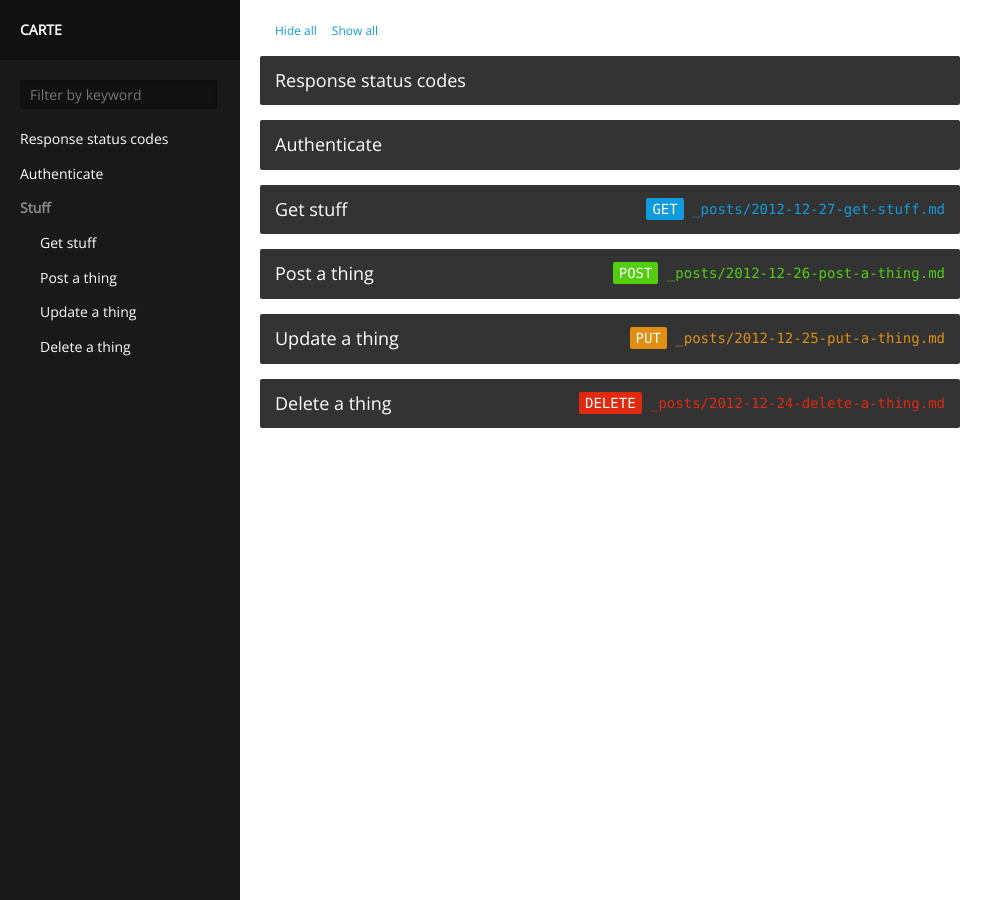
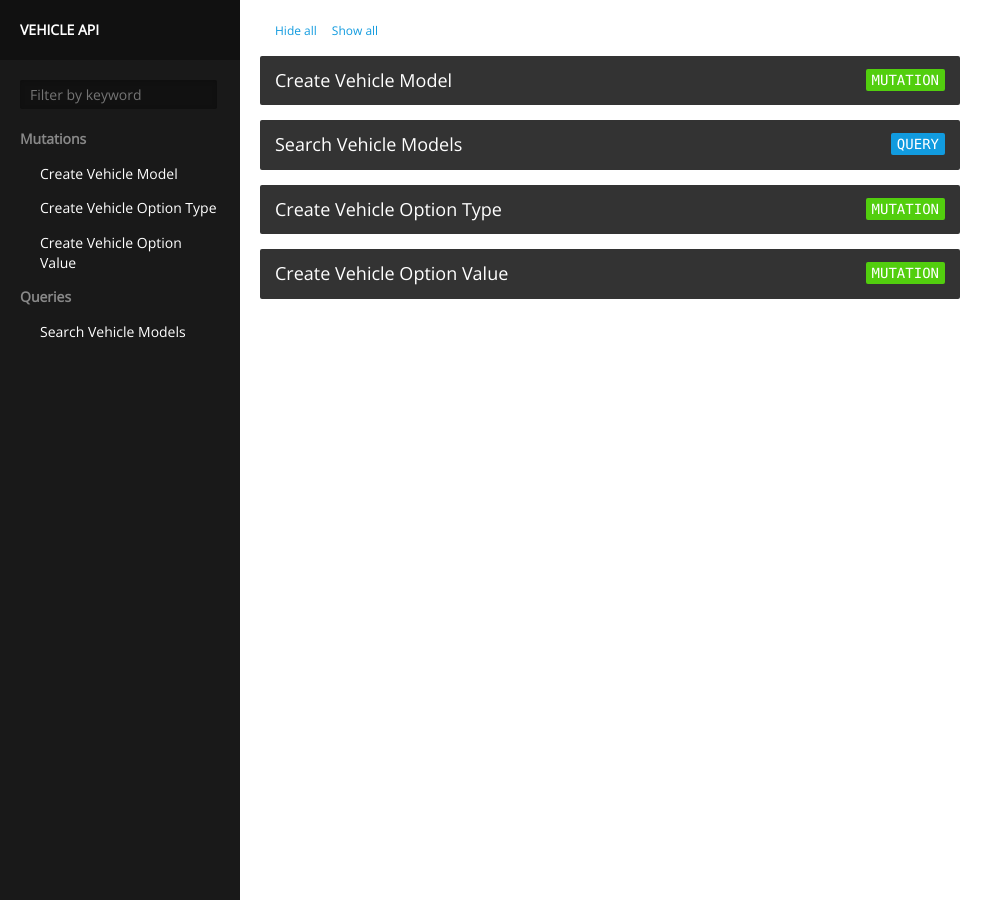
Before and after one commit to ducdiepco/athn-api-docs, a Jekyll site: the page built from index.html, in a window 1280 px wide. Shown: the whole page, without its empty margins (0-1003 px from the left). Built offline with Jekyll 4.4.1, drawn with Linux system fonts in a browser that asks for light colours.

Commit message:
updated apis

````diff
--- a/_config.yml
+++ b/_config.yml
@@ -3,4 +3,4 @@ exclude: ['README.markdown']
 permalink: ':title'
 pygments: true
 safe: false
-title: 'Carte'
+title: 'Vehicle API'
--- a/_posts/2012-12-24-delete-a-thing.md
+++ /dev/null
@@ -1,28 +0,0 @@
----
-category: Stuff
-path: '/stuff/:id'
-title: 'Delete a thing'
-type: 'DELETE'
-
-layout: nil
----
-
-This method allows the user to post a new thing to his stuff.
-
-### Request
-
-* **`:id`** is the id the thing to delete.
-* The headers must include a **valid authentication token**.
-* **The body is omitted**.
-
-### Response
-
-Sends back a collection of things.
-
-```Status: 200 Deleted```
-```{
-    code: 200,
-    message: 'Your thing (id: 736) was deleted'
-}```
-
-For errors responses, see the [response status codes documentation](#response-status-codes).
--- a/_posts/2012-12-25-put-a-thing.md
+++ /dev/null
@@ -1,39 +0,0 @@
----
-category: Stuff
-path: '/stuff/:id'
-title: 'Update a thing'
-type: 'PUT'
-
-layout: nil
----
-
-This method allows the user to retrieve his stuff.
-
-### Request
-
-* **`:id`** is the id the thing to update.
-* The headers must include a **valid authentication token**.
-* **The body can't be empty** and must include at least the name attribute, a `string` that will be used as the name of the thing.
-
-```Authentication: bearer f862f658-ad89-4fcb-995b-7a4c50554ff6```
-```{
-    name: 'My new thing'
-}```
-
-### Response
-
-Sends back a collection of things.
-
-```Status: 200 OK```
-```{
-    {
-        id: thing_1,
-        name: 'My first thing'
-    },
-    {
-        id: thing_2,
-        name: 'My second thing'
-    }
-}```
-
-For errors responses, see the [response status codes documentation](#response-status-codes).
--- a/_posts/2012-12-26-post-a-thing.md
+++ /dev/null
@@ -1,32 +0,0 @@
----
-category: Stuff
-path: '/stuff'
-title: 'Post a thing'
-type: 'POST'
-
-layout: nil
----
-
-This method allows users to create a new thing.
-
-### Request
-
-* The headers must include a **valid authentication token**.
-* **The body can't be empty** and must include at least the name attribute, a `string` that will be used as the name of the thing.
-
-```Authentication: bearer TOKEN```
-```{
-    name: 'My new thing'
-}```
-
-### Response
-
-**If succeeds**, returns the created thing.
-
-```Status: 201 Created```
-```{
-    id: new_thing,
-    name: 'My new thing'
-}```
-
-For errors responses, see the [response status codes documentation](#response-status-codes).
--- a/_posts/2012-12-27-get-stuff.md
+++ /dev/null
@@ -1,32 +0,0 @@
----
-category: Stuff
-path: '/stuff'
-title: 'Get stuff'
-type: 'GET'
-
-layout: nil
----
-
-This method allows users to retrieve stuff.
-
-### Request
-
-* The headers must include a **valid authentication token**.
-
-### Response
-
-Sends back a collection of things.
-
-```Status: 200 OK```
-```{
-    {
-        id: thing_1,
-        name: 'My first thing'
-    },
-    {
-        id: thing_2,
-        name: 'My second thing'
-    }
-}```
-
-For errors responses, see the [response status codes documentation](#response-status-codes).
--- a/_posts/2012-12-28-authentication.md
+++ /dev/null
@@ -1,20 +0,0 @@
----
-path: '/login'
-title: 'Authenticate'
-
-layout: nil
----
-
-This method allows users to retrieve stuff.
-
-### Response
-
-Sends back a collection of things.
-
-```Authentication: bearer TOKEN```
-```{
-    id: thing_2,
-    name: 'My second thing'
-}```
-
-For errors responses, see the [response status codes documentation](#response-status-codes).
--- a/_posts/2012-12-28-response-status-codes.md
+++ /dev/null
@@ -1,41 +0,0 @@
----
-title: 'Response status codes'
-
-layout: nil
----
-
-### Success
-
-Successes differ from errors in that their body may not be a simple response object with a code and a message. The headers however are consistent across all calls:
-
-* `GET`, `PUT`, `DELETE` returns `200 OK` on success,
-* `POST ` returns 201 on success,
-
-When [retrieving stuff](#get-stuff) for example:
-
-```Status: 200 OK```
-```{
-    {
-        id: thing_1,
-        name: 'My first thing'
-    },
-    {
-        id: thing_2,
-        name: 'My second thing'
-    }
-}```
-
-### Error
-
-Error responses are simply returning [standard HTTP error codes](http://www.w3.org/Protocols/rfc2616/rfc2616-sec10.html) along with some additional information:
-
-* The error code is sent back as a status header,
-* The body includes an object describing both the code and message (for debugging and/or display purposes),
-
-For a call with an invalid authentication token for example:
-
-```Status: 401 Access denied```
-```{
-    code: 401,
-    message: 'Access denied: invalid authentication token.'
-}```
--- /dev/null
+++ b/_posts/2018-02-26-create-vehicle-option-value.md
@@ -0,0 +1,52 @@
+---
+category: Mutations
+path: '/Mutations'
+title: 'Create Vehicle Option Value'
+type: 'MUTATION'
+
+layout: nil
+---
+
+Create a new vehicle option value
+
+### Operation name
+```createVehicleOptionValue ```
+
+### Fields
+
+```name: String - Name for vehicle option value ```
+```description: String - description for vehicle option value```
+```vehicle_option_type_id: Integer - Vehicle Option Type Id```
+
+### Query Example
+
+```mutation createVehicleOptionValue {
+  createVehicleOptionValue(
+    name: "S 4dr Sedan (2.5L 4cyl 6A)",
+    description: "option value description",
+    vehicle_option_type_id: 4
+  ) {
+    id
+    name
+    description
+    vehicle_option_type {
+      id
+      name
+    }
+  }
+}```
+
+### Response Example
+```{
+  "data": {
+    "createVehicleOptionValue": {
+      "id": 7,
+      "name": "S 4dr Sedan (2.5L 4cyl 6A)",
+      "description": "option value description",
+      "vehicle_option_type": {
+        "id": 4,
+        "name": "trim"
+      }
+    }
+  }
+}```
--- /dev/null
+++ b/_posts/2018-02-27-create-vehicle-option-type.md
@@ -0,0 +1,42 @@
+---
+category: Mutations
+path: '/Mutations'
+title: 'Create Vehicle Option Type'
+type: 'MUTATION'
+
+layout: nil
+---
+
+Create a new vehicle option type
+
+### Operation name
+```createVehicleOptionType ```
+
+### Fields
+
+```name: String - Name for option type ```
+```description: String - description for option type```
+
+### Query Example
+
+```mutation createVehicleOptionType {
+  createVehicleOptionType(
+    name: "trim",
+    description: "Trim Description",
+  ) {
+    id
+    name
+    description
+  }
+}```
+
+### Response Example
+```{
+  "data": {
+    "createVehicleOptionType": {
+      "id": 4,
+      "name": "trim",
+      "description": "Trim Description"
+    }
+  }
+}```
--- /dev/null
+++ b/_posts/2018-02-27-search-vehicle-models.md
@@ -0,0 +1,79 @@
+---
+category: Queries
+path: '/queries'
+title: 'Search Vehicle Models'
+type: 'QUERY'
+
+layout: nil
+---
+
+Perform a search on vehicle model resources
+
+### Operation name
+```searchVehicleModels ```
+
+### Arguments
+
+```description_cont: String - Search by description```
+```name_cont: String - Search by name```
+
+### Query Example
+
+``` query {
+  searchVehicleModels(filter: {name_cont: "Fusion"} ) {
+    id
+    name
+    description
+    vehicle_make{
+      name
+    }
+    vehicle{
+      name
+    }
+    vehicle_option_types {
+      id
+      name
+      vehicle_option_values {
+        id
+        name
+      }
+    }
+  }
+}
+```
+
+### Response Example
+
+```{
+  "data": {
+    "searchVehicleModels": [
+      {
+        "id": 9,
+        "name": "Fusion",
+        "description": "Ford Fusion",
+        "vehicle_make": {
+          "name": "Ford"
+        },
+        "vehicle": {
+          "name": "Sedan"
+        },
+        "vehicle_option_types": [
+          {
+            "id": 1,
+            "name": "trim",
+            "vehicle_option_values": [
+              {
+                "id": 1,
+                "name": "S 4dr Sedan (2.5L 4cyl 6A)"
+              },
+              {
+                "id": 2,
+                "name": "SE 4dr Sedan AWD w/EcoBoost (2.0L 4cyl Turbo 6M)"
+              }
+            ]
+          }
+        ]
+      }
+    ]
+  }
+} ```
--- /dev/null
+++ b/_posts/2018-02-28-create-vehicle-model.md
@@ -0,0 +1,79 @@
+---
+category: Mutations
+path: '/Mutations'
+title: 'Create Vehicle Model'
+type: 'MUTATION'
+
+layout: nil
+---
+
+Create a new vehicle model
+
+### Operation name
+```createVehicleModel ```
+
+### Arguments
+
+```description_cont: String - Search by description```
+```name_cont: String - Search by name```
+
+### Query Example
+
+``` query {
+  searchVehicleModels(filter: {name_cont: "Fusion"} ) {
+    id
+    name
+    description
+    vehicle_make{
+      name
+    }
+    vehicle{
+      name
+    }
+    vehicle_option_types {
+      id
+      name
+      vehicle_option_values {
+        id
+        name
+      }
+    }
+  }
+}
+```
+
+### Response Example
+
+```{
+  "data": {
+    "searchVehicleModels": [
+      {
+        "id": 9,
+        "name": "Fusion",
+        "description": "Ford Fusion",
+        "vehicle_make": {
+          "name": "Ford"
+        },
+        "vehicle": {
+          "name": "Sedan"
+        },
+        "vehicle_option_types": [
+          {
+            "id": 1,
+            "name": "trim",
+            "vehicle_option_values": [
+              {
+                "id": 1,
+                "name": "S 4dr Sedan (2.5L 4cyl 6A)"
+              },
+              {
+                "id": 2,
+                "name": "SE 4dr Sedan AWD w/EcoBoost (2.0L 4cyl Turbo 6M)"
+              }
+            ]
+          }
+        ]
+      }
+    ]
+  }
+} ```
--- a/assets.css
+++ b/assets.css
@@ -585,12 +585,30 @@ code {
   background: #119bdf;
 }
 
+/* QUERY */
+#content article.QUERY a h2 code {
+  color: #119bdf;
+}
+
+#content article.QUERY a h2 code b {
+  background: #119bdf;
+}
+
 /* POST */
 #content article.POST a h2 code {
   color: #52ce0e;
 }
 
 #content article.POST a h2 code b {
+  background: #52ce0e;
+}
+
+/* MUTATION */
+#content article.MUTATION a h2 code {
+  color: #52ce0e;
+}
+
+#content article.MUTATION a h2 code b {
   background: #52ce0e;
 }
 
--- a/index.html
+++ b/index.html
@@ -9,7 +9,7 @@ layout: default
 <section id='content'>
 {% for post in site.posts %}
   <article class='{{ post.type }}'>
-    <a name='{{ post.url }}' href='#{{ post.url }}'><h2>{% if post.type %}<code><b>{{ post.type }}</b> {{ post.path }}</code> {% endif %}{{ post.title }}</h2></a>
+    <a name='{{ post.url }}' href='#{{ post.url }}'><h2>{% if post.type %}<code><b>{{ post.type }}</b></code> {% endif %}{{ post.title }}</h2></a>
     <section class='body'>
       {{ post.content }}
     </section>
````
Also changed, not shown: README.md, lib/boot/style.css.
